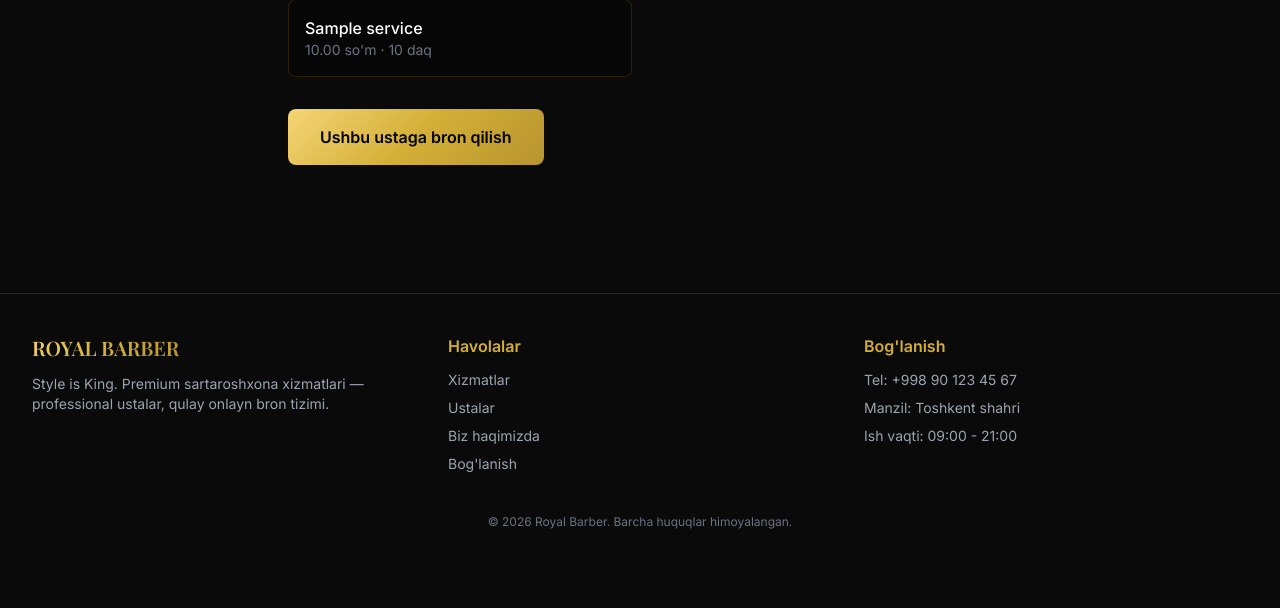
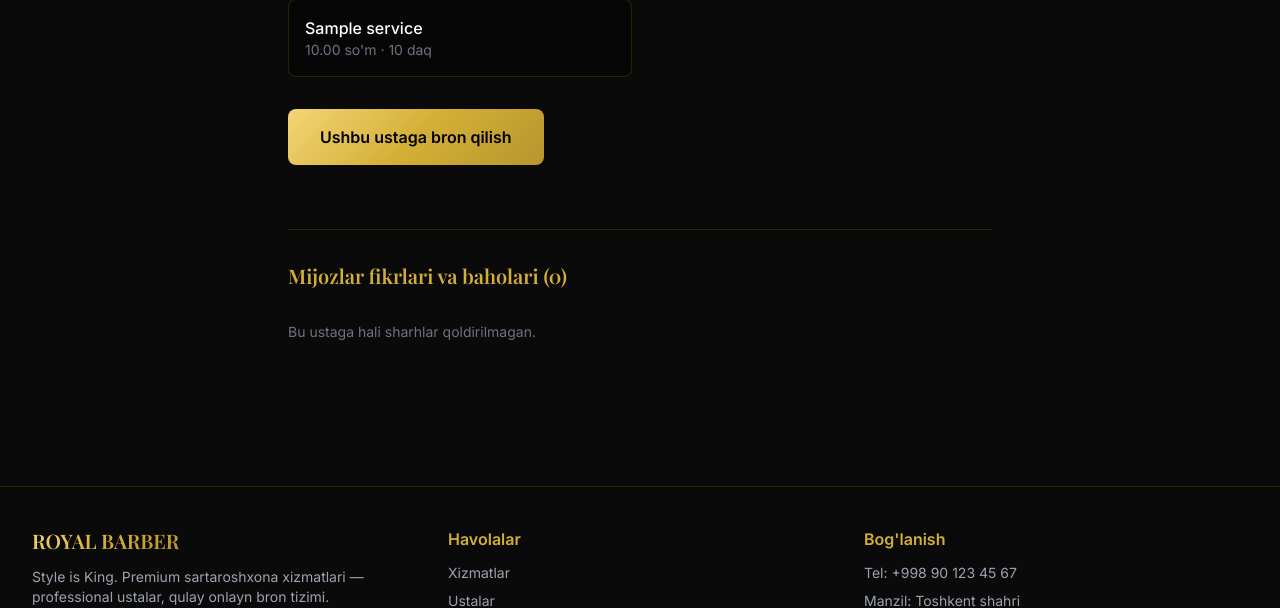
Before and after one commit to abduakhadov/hackaton, a Django app: page /barbers/1/ in a window 1280 px wide. Shown: the part 392-1000 px from the top of the page. Before the commit the page ends 921 px from the top, so only its background shows below. Run offline with Django 5.2, Linux system fonts and the light colour scheme; tables that the repository leaves empty hold one stand-in row (values such as "Sample post"); grey boxes marked "Sample" are stand-in pictures; parts of the project's set-up code (start-up, migrations or seed data) failed here and were passed over; some libraries are stand-ins or nearby versions.

Commit message:
Display client comments, notes, ratings, and reviews prominently in barber schedule and barber profile

```diff
--- a/apps/barbers/views.py
+++ b/apps/barbers/views.py
@@ -17,10 +17,19 @@ class BarberListView(ListView):
 
 
 class BarberDetailView(DetailView):
-    """Usta profili — ish vaqti va ko'rsatadigan xizmatlari bilan."""
+    """Usta profili — ish vaqti, ko'rsatadigan xizmatlari va mijozlar sharhlari bilan."""
     model = BarberProfile
     template_name = 'barbers/barber_detail.html'
     context_object_name = 'barber'
+
+    def get_context_data(self, **kwargs):
+        context = super().get_context_data(**kwargs)
+        # Mijozlar qoldirgan sharhlar va baholar
+        context['reviews'] = self.object.appointments.filter(
+            status='completed',
+            rating__isnull=False
+        ).select_related('client').order_by('-id')
+        return context
 
 
 class BarberProfileUpdateView(LoginRequiredMixin, UserPassesTestMixin, UpdateView):
--- a/templates/barbers/barber_detail.html
+++ b/templates/barbers/barber_detail.html
@@ -34,8 +34,32 @@
     </div>
 
     <a href="{% url 'bookings:booking_create' %}?barber={{ barber.pk }}"
-       class="inline-block gold-gradient text-black font-semibold px-8 py-4 rounded-lg hover:opacity-90 transition" data-i18n="btn_book_barber">
+       class="inline-block gold-gradient text-black font-semibold px-8 py-4 rounded-lg hover:opacity-90 transition mb-12" data-i18n="btn_book_barber">
         Ushbu ustaga bron qilish
     </a>
+
+    <!-- Mijozlar sharhlari va baholari -->
+    <div class="mt-4 pt-8 border-t border-yellow-600/20 space-y-4">
+        <h2 class="font-display text-xl text-gold-500">Mijozlar fikrlari va baholari ({{ reviews.count }})</h2>
+        <div class="space-y-3">
+            {% for rev in reviews %}
+            <div class="bg-black/40 border border-yellow-600/20 rounded-xl p-5 space-y-1.5">
+                <div class="flex items-center justify-between">
+                    <div class="flex items-center gap-2">
+                        <strong class="text-white text-sm">{{ rev.client.full_name }}</strong>
+                        <span class="text-xs text-gray-500">({{ rev.service.name }})</span>
+                    </div>
+                    <span class="text-gold-500 text-sm font-bold">★ {{ rev.rating }}</span>
+                </div>
+                {% if rev.review %}
+                <p class="text-gray-300 text-sm italic">"{{ rev.review }}"</p>
+                {% endif %}
+                <span class="text-gray-600 text-xs block">{{ rev.date }}</span>
+            </div>
+            {% empty %}
+            <p class="text-gray-500 text-sm py-4">Bu ustaga hali sharhlar qoldirilmagan.</p>
+            {% endfor %}
+        </div>
+    </div>
 </section>
 {% endblock %}
```
Also changed, not shown: templates/bookings/barber_schedule.html (+18 -3 lines).
